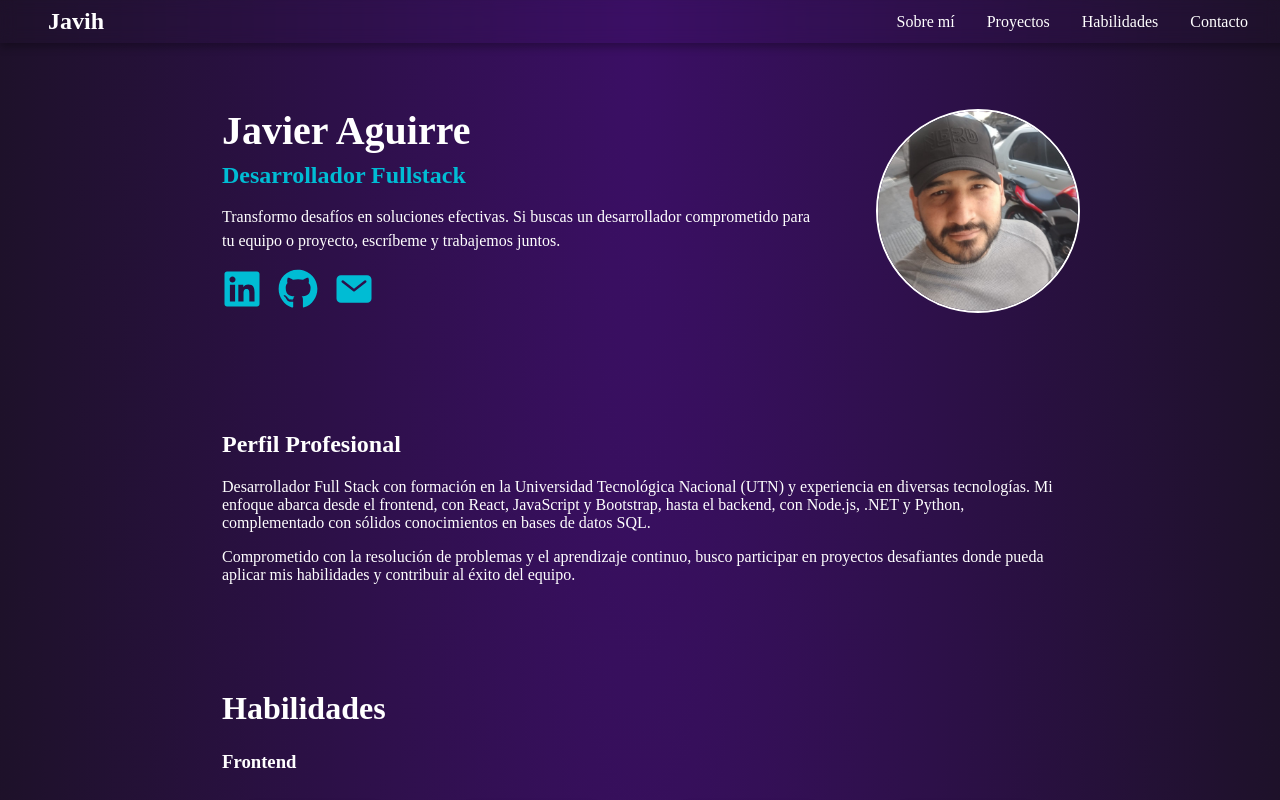
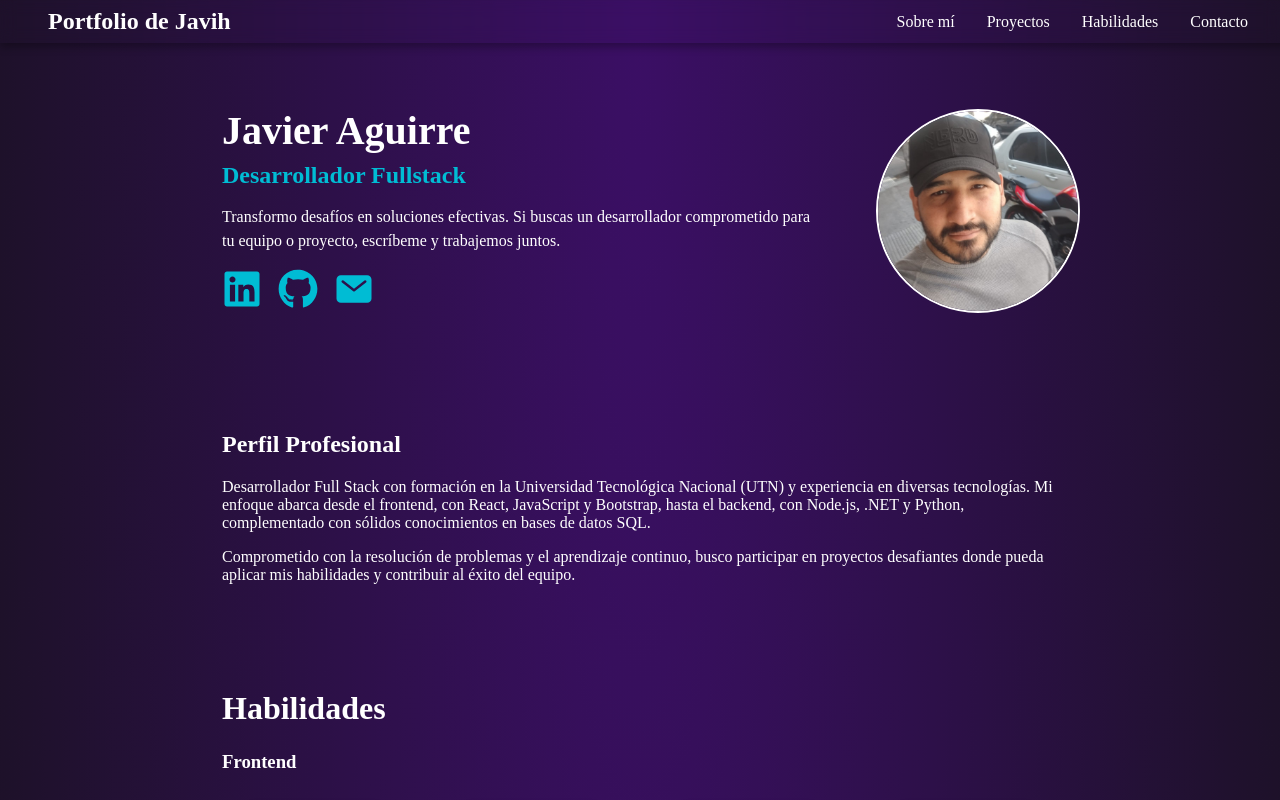
Before and after one commit to Javih95/Portfolio_react, a React (Vite) app in the folder vite-project/: page / in a window 1280 px wide. Shown: the top 800 px of the page. Built offline with nearby package versions, Linux system fonts and the light colour scheme.

Commit message:
deploy gh-pages

```diff
--- a/vite-project/package.json
+++ b/vite-project/package.json
@@ -5,6 +5,8 @@
   "type": "module",
   "scripts": {
     "dev": "vite",
+    "predeploy":"npm run build",
+    "deploy":"gh-pages -d dist",
     "build": "vite build",
     "lint": "eslint .",
     "preview": "vite preview"
@@ -23,6 +25,7 @@
     "eslint-plugin-react": "^7.37.2",
     "eslint-plugin-react-hooks": "^5.0.0",
     "eslint-plugin-react-refresh": "^0.4.16",
+    "gh-pages": "^6.3.0",
     "globals": "^15.14.0",
     "vite": "^6.0.5"
   }
--- a/vite-project/src/App.css
+++ b/vite-project/src/App.css
@@ -78,3 +78,6 @@ html {
   opacity: 1;
   transform: translateX(0);
 }
+#contact {
+  scroll-margin-top: 50px; /* Ajusta este valor según la altura de tu navbar */
+}
--- a/vite-project/src/views/Css/NavBar.css
+++ b/vite-project/src/views/Css/NavBar.css
@@ -6,6 +6,7 @@
   top: 0;
   box-shadow: 0px 4px 8px rgba(0, 0, 0, 0.3);
   backdrop-filter: blur(8px);
+  z-index: 100;
 }
 
 .navbar-container {
--- a/vite-project/src/views/NavBar.jsx
+++ b/vite-project/src/views/NavBar.jsx
@@ -5,7 +5,7 @@ export function Navbar() {
     <nav className="navbar">
       <div className="navbar-container">
         <a href="/" className="navbar-logo">
-          Javih
+          Portfolio de Javih
         </a>
         <ul className="navbar-menu">
           <li className="navbar-item">
--- a/vite-project/vite.config.js
+++ b/vite-project/vite.config.js
@@ -3,5 +3,6 @@ import react from '@vitejs/plugin-react-swc'
 
 // https://vite.dev/config/
 export default defineConfig({
+  base:["/Portfolio_react/"],
   plugins: [react()],
 })
```
Also changed, not shown: 1 other file (tests, documents, lock files or other folders).
